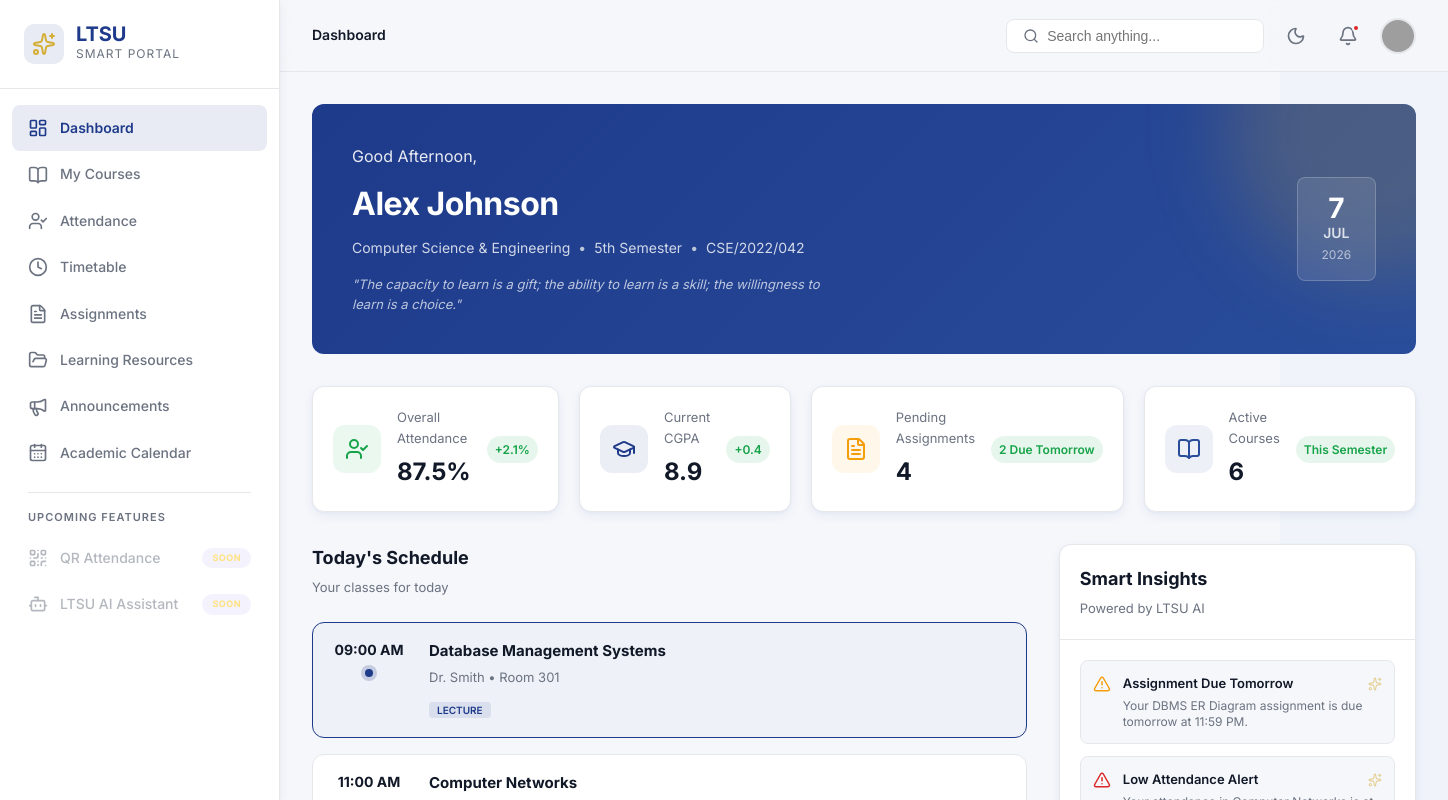
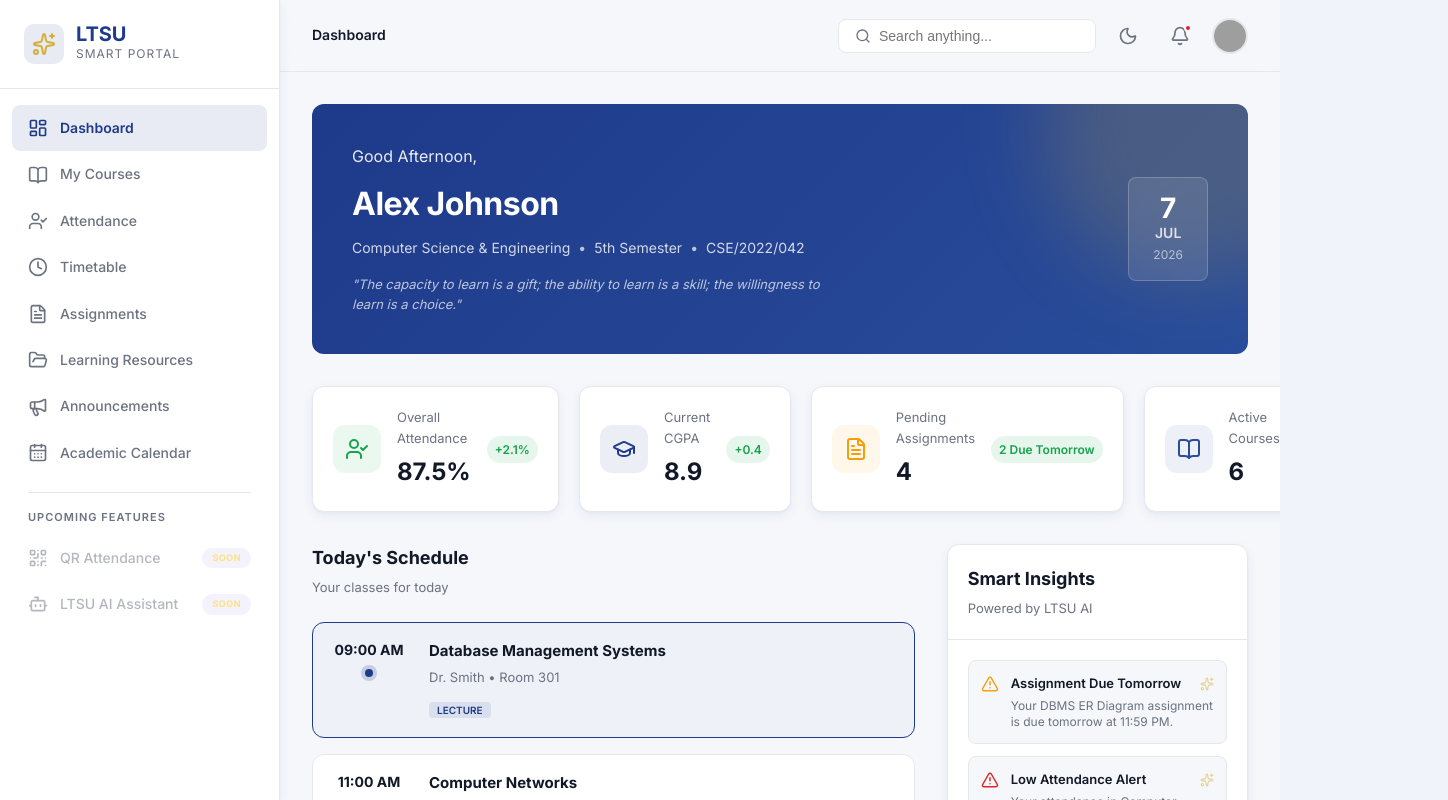
Before and after one commit to armanpreet-singh/smart-student-portal, a React (Vite) app: page /dashboard in a window 1280 px wide. Shown: the top 800 px of the page, 1448 px wide, since content can reach past the window. Built offline with nearby package versions, Linux system fonts and the light colour scheme; grey boxes are pictures that could not be loaded.

Commit message:
Add overflow and min-width styles to prevent layout issues in dashboard.

```diff
--- a/src/features/dashboard/styles/dashboard.css
+++ b/src/features/dashboard/styles/dashboard.css
@@ -42,8 +42,9 @@
   flex-direction: column;
   min-height: 100vh;
   transition: margin-left 0.3s;
-}
-
+  overflow-x: hidden;
+  min-width: 0;
+  }
 .d-content {
   flex: 1;
   padding: 32px;
```
